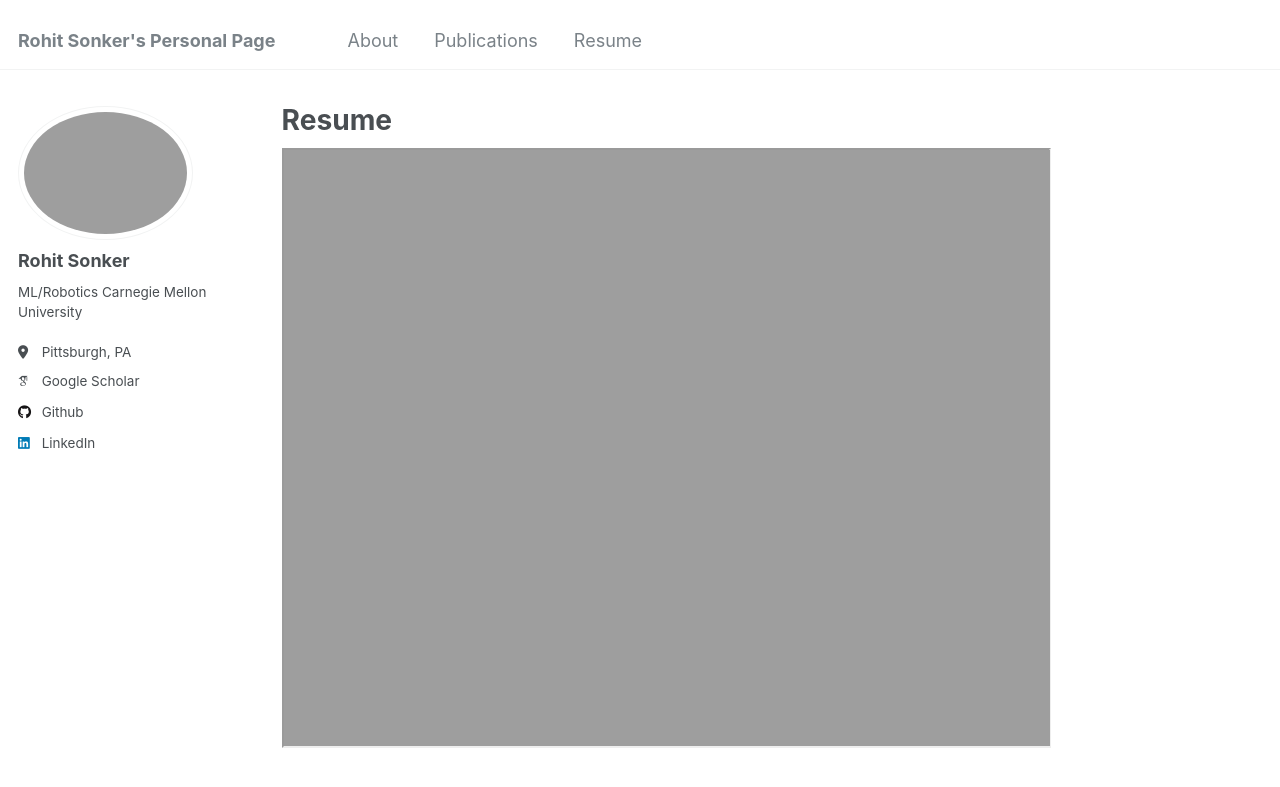
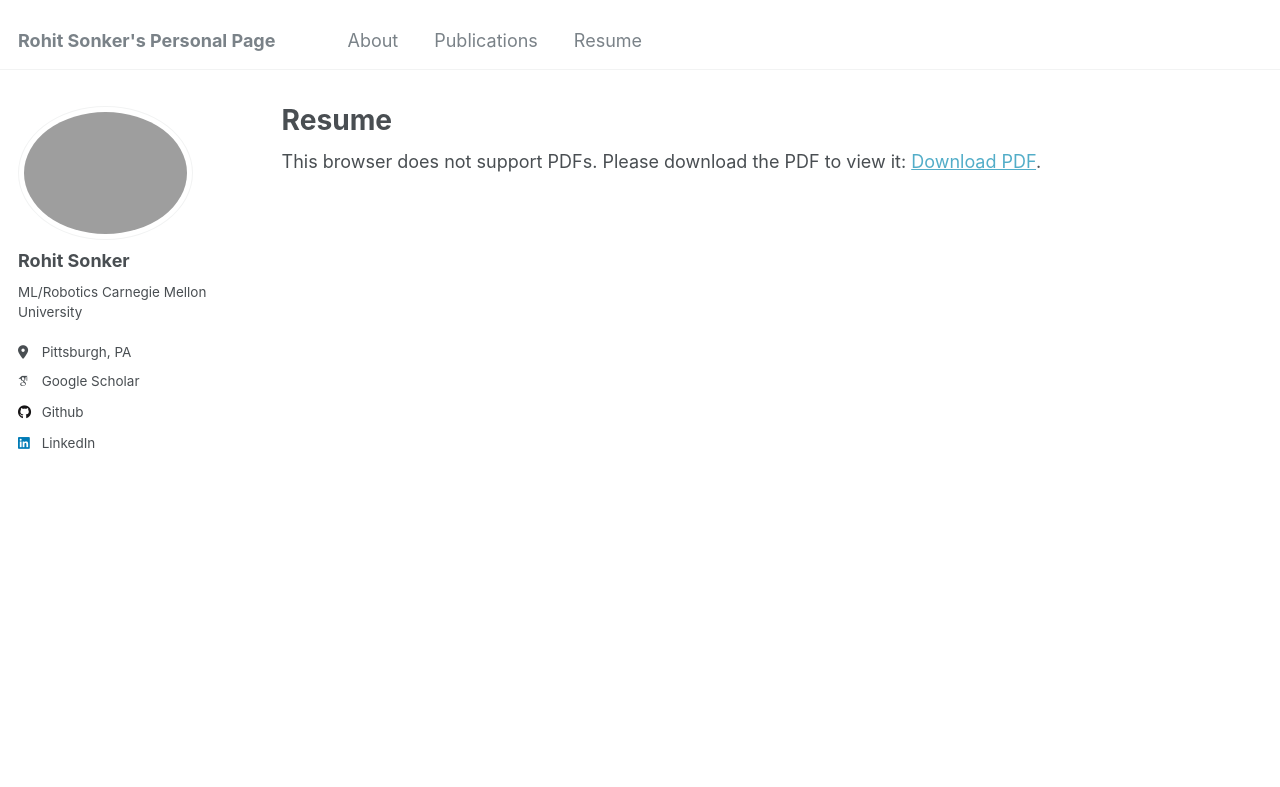
Before and after one commit to rohit-sonker/rohit-sonker.github.io, a Jekyll site: the page built from _pages/resume.md, in a window 1280 px wide and 900 px high. Shown: the top 787 px of the window. Built offline with Jekyll 4.4.1, drawn with Linux system fonts in a browser that asks for light colours; some web fonts are replaced.

Commit message:
again resume

```diff
--- a/_pages/resume.md
+++ b/_pages/resume.md
@@ -7,6 +7,6 @@
 <!-- <iframe src="files/Rohit_Sonker_resume.pdf" width="100%" height="600px">
 </iframe> -->
 
-<iframe src="https://rohit-sonker.github.io/files/resume.pdf" width="100%" height="600px">
-    This browser does not support PDFs. Please download the PDF to view it: <a href="https://rohit-sonker.github.io/assets/files/resume.pdf">Download PDF</a>.
-</iframe>
+<object data="https://<your-username>.github.io/assets/files/resume.pdf" type="application/pdf" width="100%" height="600px">
+    This browser does not support PDFs. Please download the PDF to view it: <a href="https://<your-username>.github.io/assets/files/resume.pdf">Download PDF</a>.
+</object>
```
Also changed, not shown: images/rsonker_5_lowsize.jpeg, 1 other file.
